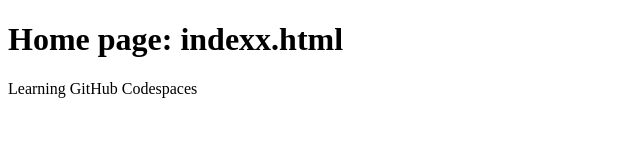
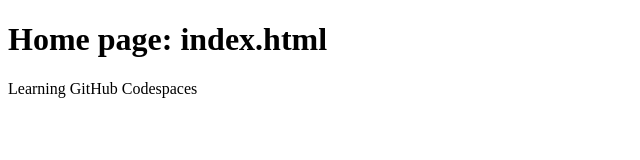
Before and after one commit to TracyTam1117/GitHub-Workflow, a plain HTML site: page index.html in a window 1280 px wide. Shown: the full height of the page, 0-640 px from the left. Drawn offline with Linux system fonts and the light colour scheme.

Commit message:
Fix header title in index.html

```diff
--- a/index.html
+++ b/index.html
@@ -6,7 +6,7 @@
     <title>Home Page</title>
 </head>
 <body>
-    <h1>Home page: indexx.html</h1>
+    <h1>Home page: index.html</h1>
     <p>Learning GitHub Codespaces</p>
 </body>
 </html>
```
